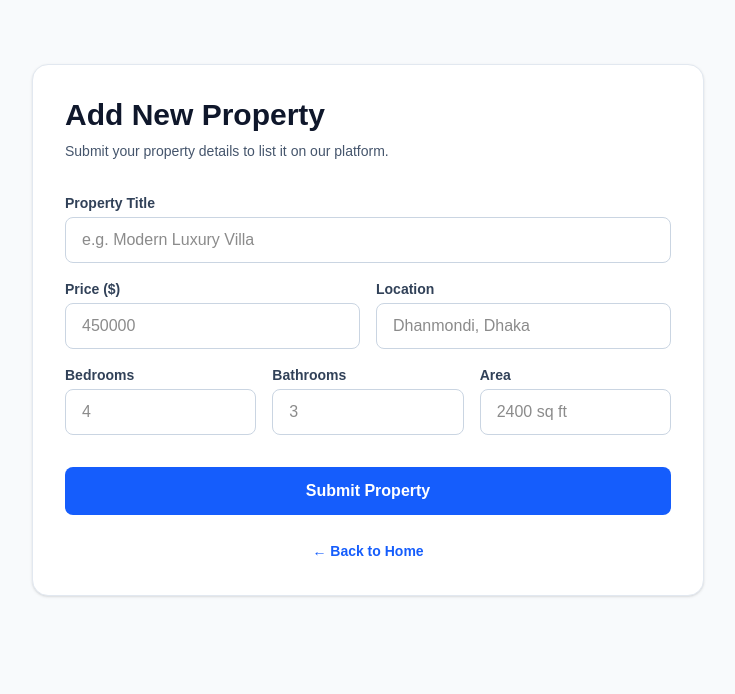
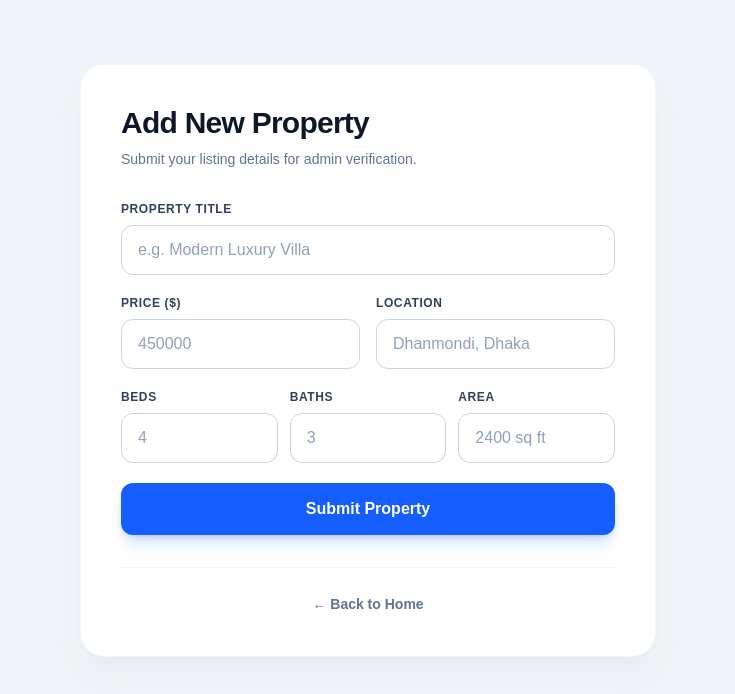
Before and after one commit to masumbillaah/property, a Next.js app: page /add-listing in a window 1280 px wide. Shown: the top 694 px of the page, without its empty margins (272-1007 px from the left). Built offline with nearby package versions, Linux system fonts and the light colour scheme.

Commit message:
style and pending status update

```diff
--- a/app/add-listing/page.js
+++ b/app/add-listing/page.js
@@ -26,17 +26,13 @@ export default function AddListingPage() {
     setLoading(true);
     setStatusMessage({ type: '', text: '' });
 
-    // 🔴 আপনার ওয়ার্ডপ্রেস ইউজারনেমটি এখানে বসান (যেমন masum বা admin)
     const wpUsername = 'masum';
     const appPassword = '8zGL 5bgC FtVm oCIA PnAN JMbd';
-
-    // Base64 এনকোডিং তৈরি
     const credentials = btoa(`${wpUsername}:${appPassword}`);
 
-    // ব্যাকএন্ডে পাঠানোর জন্য ডেটা ফরম্যাট
     const payload = {
       title: formData.title,
-      status: 'publish', // সরাসরি পাবলিশ না করে পেন্ডিং রাখতে চাইলে 'pending' দিন
+      status: 'pending', // সরাসরি পাবলিশ না হয়ে পেন্ডিং থাকবে
       meta: {
         price: formData.price,
         location: formData.location,
@@ -62,7 +58,7 @@ export default function AddListingPage() {
       if (response.ok) {
         setStatusMessage({
           type: 'success',
-          text: 'Property successfully added to WordPress!',
+          text: 'Thank you! Your property has been submitted successfully and is currently under review.',
         });
         setFormData({
           title: '',
@@ -74,17 +70,15 @@ export default function AddListingPage() {
         });
       } else {
         const errorData = await response.json();
-        console.error('WP API Error:', errorData);
         setStatusMessage({
           type: 'error',
-          text: errorData.message || 'Failed to submit property. Please check permissions.',
+          text: errorData.message || 'Failed to submit property. Please check backend configuration.',
         });
       }
     } catch (error) {
-      console.error('Submission error:', error);
       setStatusMessage({
         type: 'error',
-        text: 'Network error. Could not connect to backend.',
+        text: 'Network error. Could not reach the server.',
       });
     } finally {
       setLoading(false);
@@ -92,26 +86,48 @@ export default function AddListingPage() {
   };
 
   return (
-    <main className="min-h-screen bg-slate-50 py-16 px-6">
-      <div className="max-w-2xl mx-auto bg-white p-8 rounded-2xl shadow-sm border border-slate-200">
-        <h1 className="text-3xl font-extrabold text-slate-900 mb-2">Add New Property</h1>
-        <p className="text-slate-600 mb-8 text-sm">Submit your property details to list it on our platform.</p>
+    <main className="min-h-screen bg-slate-100 py-16 px-4 sm:px-6">
+      <div className="max-w-xl mx-auto bg-white p-8 sm:p-10 rounded-3xl shadow-xl shadow-slate-200/50 border border-slate-100">
+        <div className="mb-8">
+          <h1 className="text-3xl font-bold text-slate-900 tracking-tight">Add New Property</h1>
+          <p className="text-slate-500 mt-2 text-sm">Submit your listing details for admin verification.</p>
+        </div>
 
         {statusMessage.text && (
           <div
-            className={`mb-6 p-4 rounded-lg text-sm font-medium ${
+            className={`mb-8 p-5 rounded-2xl flex items-start gap-4 transition-all duration-300 ${
               statusMessage.type === 'success'
-                ? 'bg-green-50 text-green-700 border border-green-200'
-                : 'bg-red-50 text-red-700 border border-red-200'
+                ? 'bg-emerald-50 border border-emerald-200/80 text-emerald-900'
+                : 'bg-rose-50 border border-rose-200 text-rose-800'
             }`}
           >
-            {statusMessage.text}
+            {statusMessage.type === 'success' ? (
+              <div className="w-9 h-9 rounded-full bg-emerald-500 text-white flex items-center justify-center shrink-0 shadow-md shadow-emerald-200">
+                <svg className="w-5 h-5" fill="none" stroke="currentColor" viewBox="0 0 24 24">
+                  <path strokeLinecap="round" strokeLinejoin="round" strokeWidth="2.5" d="M5 13l4 4L19 7" />
+                </svg>
+              </div>
+            ) : (
+              <div className="w-9 h-9 rounded-full bg-rose-500 text-white flex items-center justify-center shrink-0 shadow-md shadow-rose-200">
+                <svg className="w-5 h-5" fill="none" stroke="currentColor" viewBox="0 0 24 24">
+                  <path strokeLinecap="round" strokeLinejoin="round" strokeWidth="2.5" d="M6 18L18 6M6 6l12 12" />
+                </svg>
+              </div>
+            )}
+            <div className="pt-0.5">
+              <h4 className="font-semibold text-sm">
+                {statusMessage.type === 'success' ? 'Submission Received!' : 'Notice'}
+              </h4>
+              <p className="text-xs mt-1 leading-relaxed opacity-90">{statusMessage.text}</p>
+            </div>
           </div>
         )}
 
-        <form className="space-y-4" onSubmit={handleSubmit}>
+        <form className="space-y-5" onSubmit={handleSubmit}>
           <div>
-            <label className="block text-sm font-semibold text-slate-700 mb-1">Property Title</label>
+            <label className="block text-xs font-bold uppercase tracking-wider text-slate-700 mb-2">
+              Property Title
+            </label>
             <input
               type="text"
               name="title"
@@ -119,13 +135,15 @@ export default function AddListingPage() {
               onChange={handleChange}
               required
               placeholder="e.g. Modern Luxury Villa"
-              className="w-full px-4 py-2.5 rounded-lg border border-slate-300 focus:outline-none focus:ring-2 focus:ring-blue-600"
+              className="w-full px-4 py-3 bg-white text-slate-900 font-medium placeholder:text-slate-400 border border-slate-300 rounded-xl focus:border-blue-600 focus:ring-4 focus:ring-blue-100 transition-all outline-none"
             />
           </div>
 
-          <div className="grid grid-cols-2 gap-4">
+          <div className="grid grid-cols-1 sm:grid-cols-2 gap-4">
             <div>
-              <label className="block text-sm font-semibold text-slate-700 mb-1">Price ($)</label>
+              <label className="block text-xs font-bold uppercase tracking-wider text-slate-700 mb-2">
+                Price ($)
+              </label>
               <input
                 type="number"
                 name="price"
@@ -133,11 +151,13 @@ export default function AddListingPage() {
                 onChange={handleChange}
                 required
                 placeholder="450000"
-                className="w-full px-4 py-2.5 rounded-lg border border-slate-300 focus:outline-none focus:ring-2 focus:ring-blue-600"
+                className="w-full px-4 py-3 bg-white text-slate-900 font-medium placeholder:text-slate-400 border border-slate-300 rounded-xl focus:border-blue-600 focus:ring-4 focus:ring-blue-100 transition-all outline-none"
               />
             </div>
             <div>
-              <label className="block text-sm font-semibold text-slate-700 mb-1">Location</label>
+              <label className="block text-xs font-bold uppercase tracking-wider text-slate-700 mb-2">
+                Location
+              </label>
               <input
                 type="text"
                 name="location"
@@ -145,14 +165,16 @@ export default function AddListingPage() {
                 onChange={handleChange}
                 required
                 placeholder="Dhanmondi, Dhaka"
-                className="w-full px-4 py-2.5 rounded-lg border border-slate-300 focus:outline-none focus:ring-2 focus:ring-blue-600"
+                className="w-full px-4 py-3 bg-white text-slate-900 font-medium placeholder:text-slate-400 border border-slate-300 rounded-xl focus:border-blue-600 focus:ring-4 focus:ring-blue-100 transition-all outline-none"
               />
             </div>
           </div>
 
-          <div className="grid grid-cols-3 gap-4">
+          <div className="grid grid-cols-3 gap-3">
             <div>
-              <label className="block text-sm font-semibold text-slate-700 mb-1">Bedrooms</label>
+              <label className="block text-xs font-bold uppercase tracking-wider text-slate-700 mb-2">
+                Beds
+              </label>
               <input
                 type="number"
                 name="bedrooms"
@@ -160,11 +182,13 @@ export default function AddListingPage() {
                 onChange={handleChange}
                 required
                 placeholder="4"
-                className="w-full px-4 py-2.5 rounded-lg border border-slate-300 focus:outline-none focus:ring-2 focus:ring-blue-600"
+                className="w-full px-4 py-3 bg-white text-slate-900 font-medium placeholder:text-slate-400 border border-slate-300 rounded-xl focus:border-blue-600 focus:ring-4 focus:ring-blue-100 transition-all outline-none"
               />
             </div>
             <div>
-              <label className="block text-sm font-semibold text-slate-700 mb-1">Bathrooms</label>
+              <label className="block text-xs font-bold uppercase tracking-wider text-slate-700 mb-2">
+                Baths
+              </label>
               <input
                 type="number"
                 name="bathrooms"
@@ -172,11 +196,13 @@ export default function AddListingPage() {
                 onChange={handleChange}
                 required
                 placeholder="3"
-                className="w-full px-4 py-2.5 rounded-lg border border-slate-300 focus:outline-none focus:ring-2 focus:ring-blue-600"
+                className="w-full px-4 py-3 bg-white text-slate-900 font-medium placeholder:text-slate-400 border border-slate-300 rounded-xl focus:border-blue-600 focus:ring-4 focus:ring-blue-100 transition-all outline-none"
               />
             </div>
             <div>
-              <label className="block text-sm font-semibold text-slate-700 mb-1">Area</label>
+              <label className="block text-xs font-bold uppercase tracking-wider text-slate-700 mb-2">
+                Area
+              </label>
               <input
                 type="text"
                 name="area"
@@ -184,7 +210,7 @@ export default function AddListingPage() {
                 onChange={handleChange}
                 required
                 placeholder="2400 sq ft"
-                className="w-full px-4 py-2.5 rounded-lg border border-slate-300 focus:outline-none focus:ring-2 focus:ring-blue-600"
+                className="w-full px-4 py-3 bg-white text-slate-900 font-medium placeholder:text-slate-400 border border-slate-300 rounded-xl focus:border-blue-600 focus:ring-4 focus:ring-blue-100 transition-all outline-none"
               />
             </div>
           </div>
@@ -192,14 +218,26 @@ export default function AddListingPage() {
           <button
             type="submit"
             disabled={loading}
-            className="w-full bg-blue-600 hover:bg-blue-700 disabled:bg-blue-400 text-white font-semibold py-3 rounded-lg transition-colors mt-4"
+            className="w-full bg-blue-600 hover:bg-blue-700 active:scale-[0.99] disabled:bg-blue-300 text-white font-semibold py-3.5 rounded-xl shadow-lg shadow-blue-500/25 transition-all mt-4 flex items-center justify-center gap-2"
           >
-            {loading ? 'Submitting Property...' : 'Submit Property'}
+            {loading ? (
+              <>
+                <svg className="animate-spin h-5 w-5 text-white" fill="none" viewBox="0 0 24 24">
+                  <circle className="opacity-25" cx="12" cy="12" r="10" stroke="currentColor" strokeWidth="4"></circle>
+                  <path className="opacity-75" fill="currentColor" d="M4 12a8 8 0 018-8V0C5.373 0 0 5.373 0 12h4zm2 5.291A7.962 7.962 0 014 12H0c0 3.042 1.135 5.824 3 7.938l3-2.647z"></path>
+                </svg>
+                <span>Submitting to review...</span>
+              </>
+            ) : (
+              'Submit Property'
+            )}
           </button>
         </form>
 
-        <div className="mt-6 text-center">
-          <a href="/" className="text-blue-600 text-sm font-semibold hover:underline">← Back to Home</a>
+        <div className="mt-8 text-center pt-6 border-t border-slate-100">
+          <a href="/" className="text-slate-500 text-sm font-semibold hover:text-blue-600 transition-colors">
+            ← Back to Home
+          </a>
         </div>
       </div>
     </main>
```
